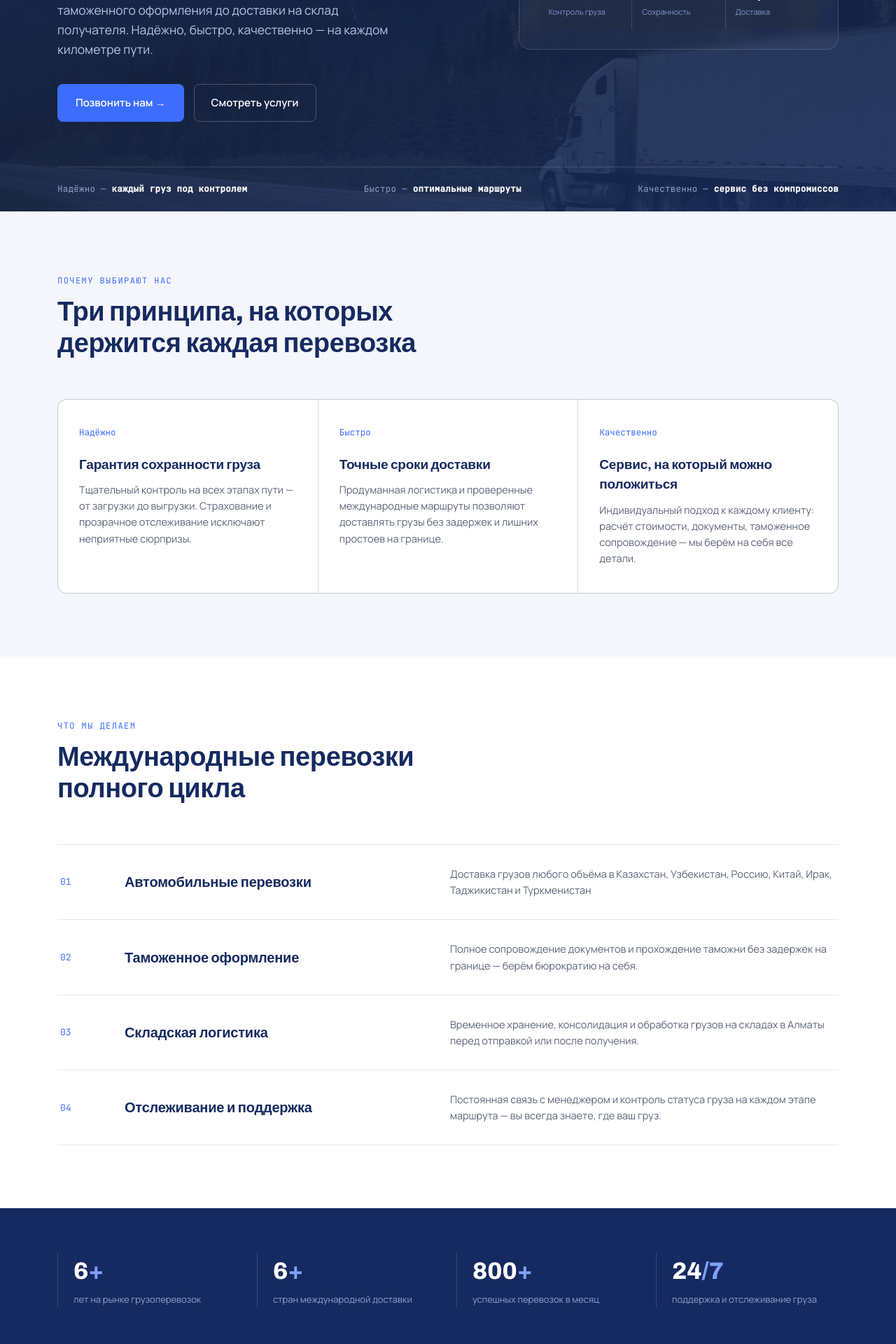
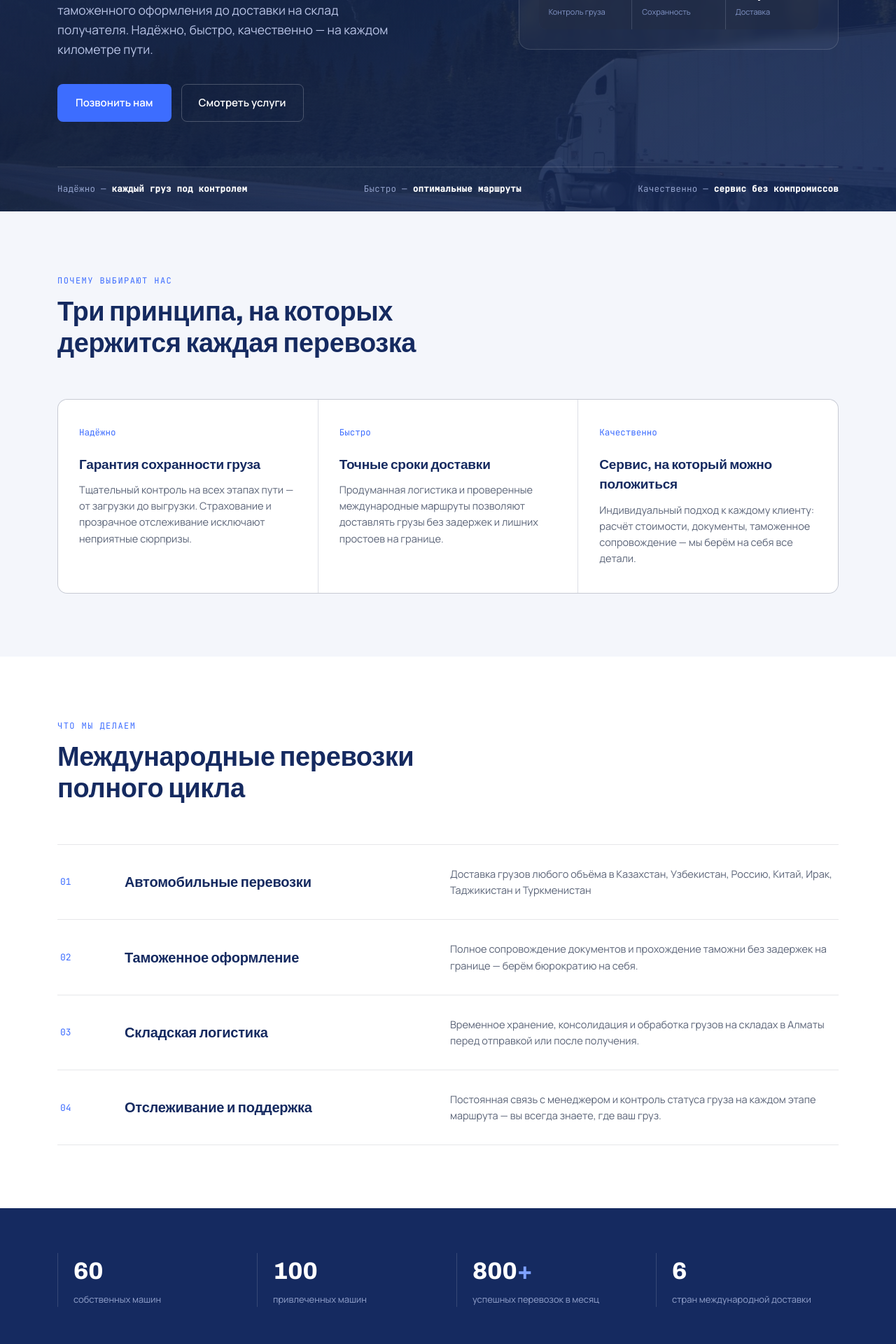
Before and after one commit to alihnwx/feniks_app, a Next.js app: page / in a window 1280 px wide. Shown: the part 480-2400 px from the top of the page at 70% size. Built offline with nearby package versions, Linux system fonts and the light colour scheme.

Commit message:
changed text and adapted to mobile

```diff
--- a/app/page.tsx
+++ b/app/page.tsx
@@ -1036,7 +1036,7 @@ function Hero() {
             </p>
             <div className="hero-actions">
               <a className="btn-primary" href="tel:+77715441994">
-                Позвонить нам →
+                Позвонить нам
               </a>
               <Link className="btn-ghost" href="#services">
                 Смотреть услуги
@@ -1160,15 +1160,15 @@ function StatsBanner() {
         <div className="stats-grid">
           <div className="stat-block">
             <div className="num">
-              6<span>+</span>
+              60<span></span>
             </div>
-            <div className="cap">лет на рынке грузоперевозок</div>
+            <div className="cap">собственных машин</div>
           </div>
           <div className="stat-block">
             <div className="num">
-              6<span>+</span>
+              100<span></span>
             </div>
-            <div className="cap">стран международной доставки</div>
+            <div className="cap">привлеченных машин</div>
           </div>
           <div className="stat-block">
             <div className="num">
@@ -1178,9 +1178,9 @@ function StatsBanner() {
           </div>
           <div className="stat-block">
             <div className="num">
-              24<span>/7</span>
+              6<span></span>
             </div>
-            <div className="cap">поддержка и отслеживание груза</div>
+            <div className="cap">стран международной доставки</div>
           </div>
         </div>
       </div>
```
